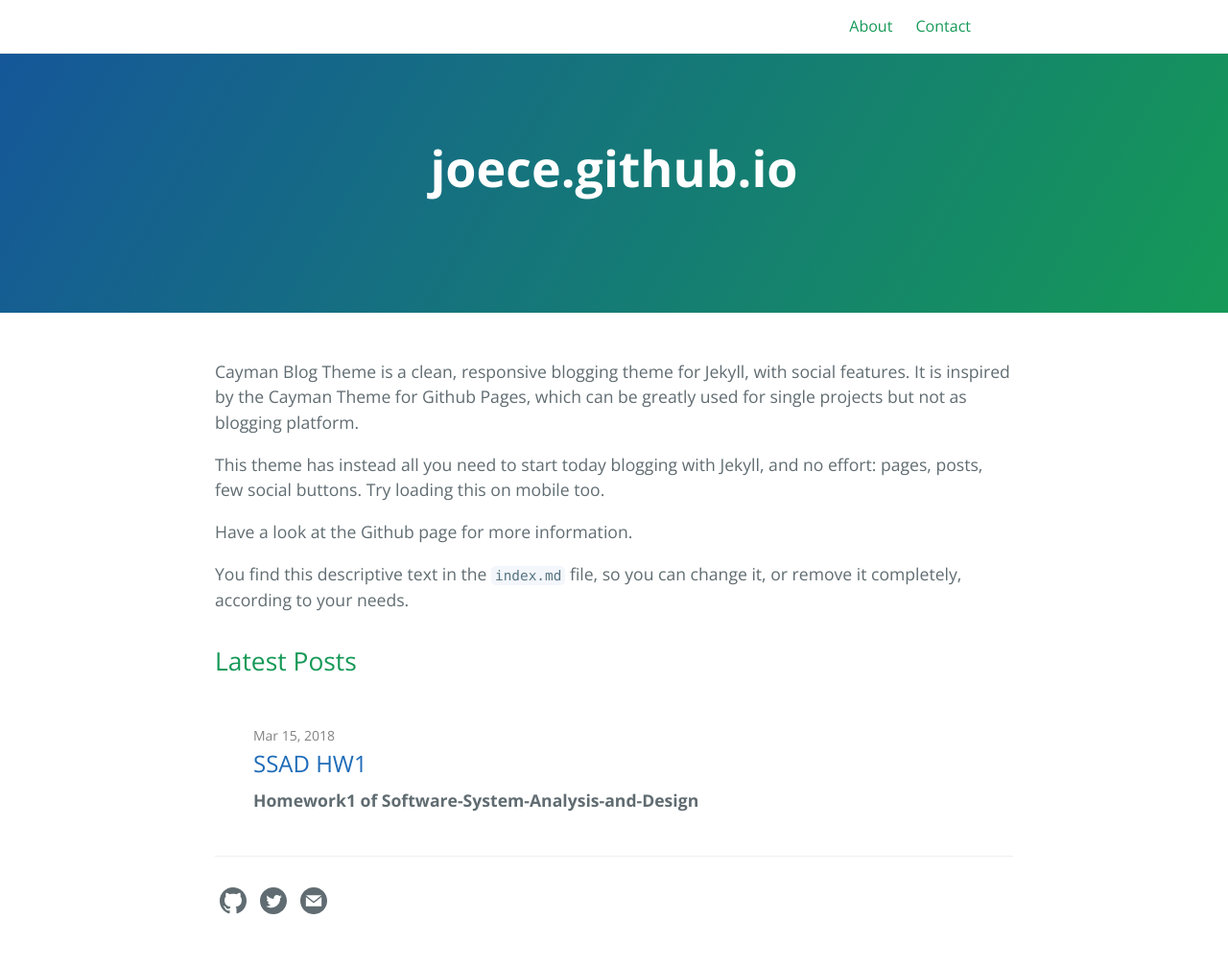
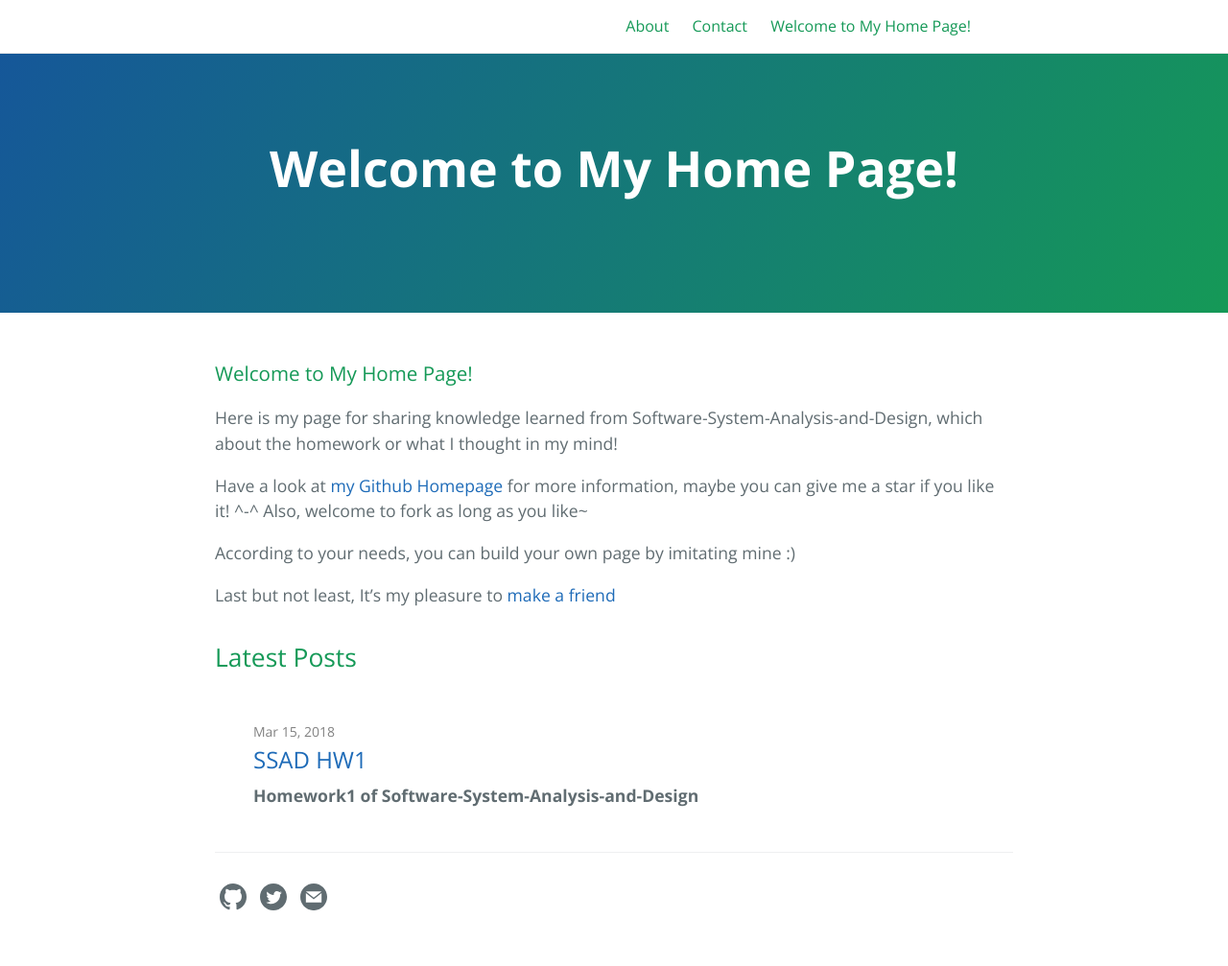
Before and after one commit to joece/joece.github.io, a Jekyll site: the page built from index.md, in a window 1280 px wide. Shown: the whole page at 96% size. Built offline with Jekyll 4.4.1, drawn with Linux system fonts in a browser that asks for light colours; the repository's description, which GitHub fills in, is left out; our own code applies the rules of GitHub Pages for plain Markdown files.

Commit message:
Update index.md

```diff
--- a/index.md
+++ b/index.md
@@ -8,10 +8,12 @@
 layout: home
 ---
 
-Cayman Blog Theme is a clean, responsive blogging theme for Jekyll, with social features. It is inspired by the Cayman Theme for Github Pages, which can be greatly used for single projects but not as blogging platform.
+### Welcome to My Home Page!
 
-This theme has instead all you need to start today blogging with Jekyll, and no effort: pages, posts, few social buttons. Try loading this on mobile too.
+Here is my page for sharing knowledge learned from Software-System-Analysis-and-Design, which about the homework or what I thought in my mind!
 
-Have a look at the Github page for more information.
+Have a look at [my Github Homepage](https://github.com/joece) for more information, maybe you can give me a star if you like it! ^-^ Also, welcome to fork as long as you like~
 
-You find this descriptive text in the `index.md` file, so you can change it, or remove it completely, according to your needs.
+According to your needs, you can build your own page by imitating mine :)
+
+Last but not least, It's my pleasure to [make a friend](https://joece.github.io/contact.html)
```
